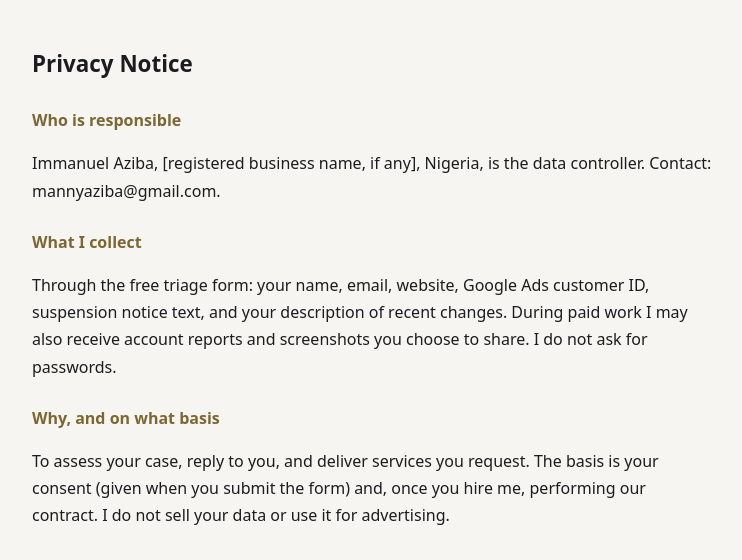
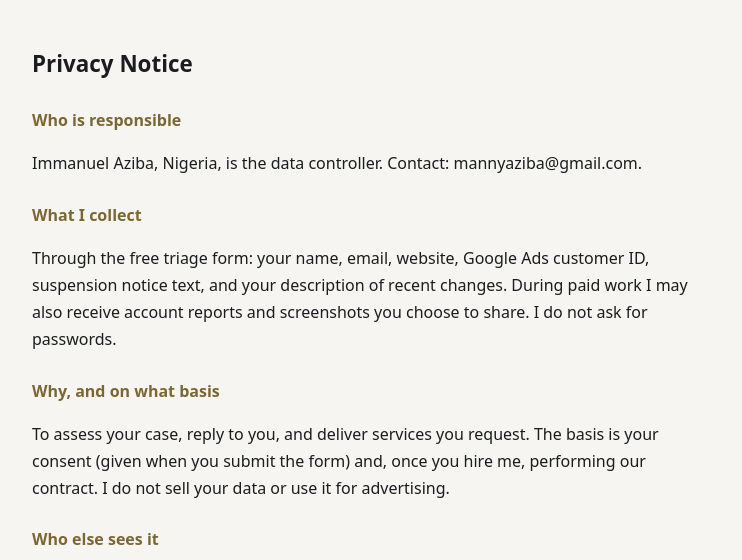
Before and after one commit to mannyaziba/mannyads-specialist, a plain HTML site: page legal.html in a window 1280 px wide. Shown: the part 226-786 px from the top of the page, without its empty margins (268-1010 px from the left). Drawn offline with Linux system fonts and the light colour scheme.

Commit message:
Update legal.html
First line update

```diff
--- a/legal.html
+++ b/legal.html
@@ -14,7 +14,7 @@ p,li{color:var(--tx)}.m{color:var(--mu);font-size:14px}a{color:var(--gold)}
 
 <h2 id="privacy">Privacy Notice</h2>
 <h3>Who is responsible</h3>
-<p>Immanuel Aziba, [registered business name, if any], Nigeria, is the data controller. Contact: mannyaziba@gmail.com.</p>
+<p>Immanuel Aziba, Nigeria, is the data controller. Contact: mannyaziba@gmail.com.</p>
 <h3>What I collect</h3>
 <p>Through the free triage form: your name, email, website, Google Ads customer ID, suspension notice text, and your description of recent changes. During paid work I may also receive account reports and screenshots you choose to share. I do not ask for passwords.</p>
 <h3>Why, and on what basis</h3>
```
